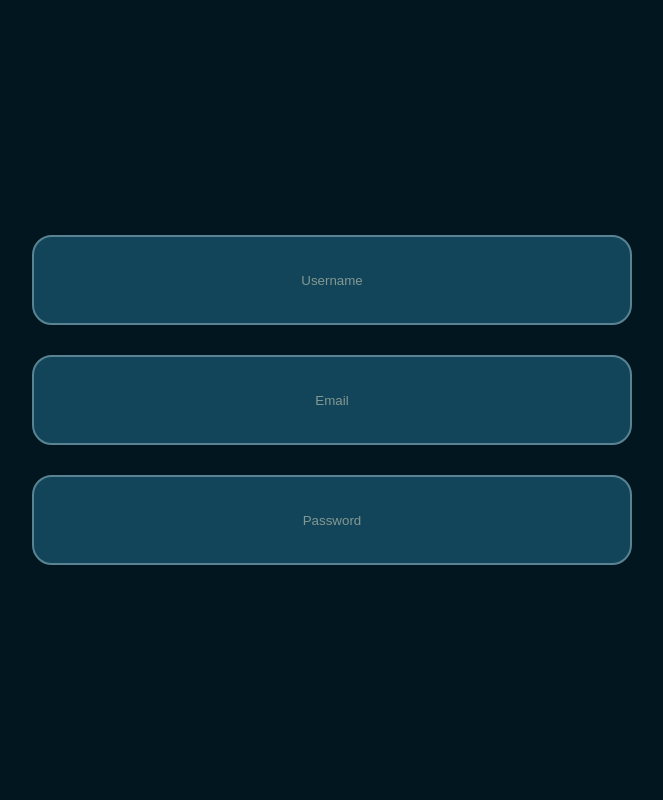
After one commit to SquishySlush/rummy, a Flask app: page /SignUp in a window 1280 px wide. The commit adds this page. Shown: the whole page, without its empty margins (308-971 px from the left). Run offline with Flask 3, Linux system fonts and the light colour scheme; parts of the project's set-up code (start-up, migrations or seed data) failed here and were passed over.

Commit message:
updated shit

```diff
--- a/FrontEnd/Static/Styles.css
+++ b/FrontEnd/Static/Styles.css
@@ -2,4 +2,111 @@ body {
     margin: 0;
     font-family: montserrat, sans-serif;
     background-color: #01161E;
+    text-align: center;
+    display: flex;
+    flex-direction: column;
+    height: 100vh;
 }
+
+.button{
+    margin: 15px;
+    border: 2px solid #598392;
+    border-radius: 20px;
+
+    background-color: #124559;
+    color: #E6E1C5;
+    font-family: Arial, Helvetica, sans-serif;
+    text-align: center;
+
+    transition: 0.2s;
+}
+
+.button:hover {
+    transform: scale(1.05);
+    color:  #ffffff;
+}
+
+.button:active {
+    transform: scale(1);
+    transition: 0.1s;
+    background-color: #4388a4;
+}
+
+.small-button {
+    width: 200px;
+    height: 60px;
+    font-size: 20px;
+}
+
+.menu-button{
+    width: 488px;
+    height: 91px;
+    font-size: 48px;
+}
+
+.field {
+    height: 90px;
+    width: 600px;
+    color: #E6E1C5;
+}
+
+.field::placeholder {
+    color: #E6E1C588;
+}
+
+.top-bar {
+    display: flex;
+
+    justify-content: flex-end;
+    align-items: flex-start;
+}
+
+.bottom-bar {
+    display: flex;
+
+    justify-content: flex-end;
+    align-items: flex-end;
+}
+
+.main-content {
+    display: flex;
+    flex: 1;
+    flex-direction: column;
+
+    justify-content: center;
+    align-items: center;
+
+}
+
+.logo {
+    width: 450px;
+    height: 400px;
+}
+
+.switch input {
+    display: none;
+}
+
+.toggle-track {
+    width: 121px;
+    height: 50px;
+    background-color: #4388a4;
+    border: 2px solid #00212D;
+    border-radius: 20px;
+    display: inline-block;
+    position: relative;
+    cursor: pointer;
+}
+
+.toggle-track::before {
+    content: "";
+    width: 44px;
+    height: 44px;
+    background-color: #00212D;
+    border: 2px solid #598392;
+    border-radius: 50%;
+    position: absolute;
+    transition: 0.1s;
+    top: 3px;
+    left: 3px;
+}
--- /dev/null
+++ b/FrontEnd/Templates/SignUp.html
@@ -0,0 +1,15 @@
+<html lang="en">
+    <head>
+        <meta charset="UTF-8">
+        <meta name="viewport" content="width=device-width, initial-scale=1.0">
+        <title>Sign Up</title>
+        <link rel="stylesheet" href="{{ url_for('static', filename='Styles.css') }}">
+    </head>
+    <body>
+        <div class="main-content">
+            <img class = "sign-up-logo" src="" alt="">
+            <input class="button field" type="text" placeholder="Username">
+            <input class="button field" type="text" placeholder="Email">
+            <input class="button field" type="text" placeholder="Password">
+        </div>
+    </body>
--- a/Flask/auth_routes.py
+++ b/FrontEnd/auth_routes.py
@@ -1,7 +1,7 @@
 
 
 from flask import Blueprint, request, jsonify, session
-from auth_decorators import registered_only
+from FrontEnd.auth_decorators import registered_only
 
 auth_blueprint = Blueprint("auth", __name__)
 
--- a/Flask/game_routes.py
+++ b/FrontEnd/game_routes.py
@@ -1,7 +1,7 @@
 
 from flask import Blueprint, request, jsonify, session
-from auth_decorators import registered_only
-from game_decorators import in_game, not_in_game
+from FrontEnd.auth_decorators import registered_only
+from FrontEnd.game_decorators import in_game, not_in_game
 
 game_blueprint = Blueprint("game", __name__)
 
--- a/Flask/social_routes.py
+++ b/FrontEnd/social_routes.py
@@ -1,5 +1,5 @@
 from flask import Blueprint, request, jsonify, session
-from auth_decorators import registered_only
+from FrontEnd.auth_decorators import registered_only
 
 social_blueprint = Blueprint("social", __name__)
 
--- a/SQLConnections/DBConnections.py
+++ b/SQLConnections/DBConnections.py
@@ -5,7 +5,8 @@ Created on Fri Apr 10 15:09:13 2026
 @author: Faisal Mustafa
 """
 
-import mysql.connector
+import mysql
+
 
 class dbconnection:
     def __init__(self):
--- a/Flask/app.py
+++ b/app.py
@@ -5,17 +5,17 @@ Created on Sat Apr 11 19:14:09 2026
 @author: Faisal Mustafa
 """
 
-from flask import Flask
+from flask import Flask, render_template
 from flask_socketio import SocketIO
 from game_logic.GameService import GameService
 from SQLConnections.DatabaseService import DatabaseService
 
-from auth_routes import auth_blueprint, auth_routes
-from game_routes import game_blueprint, game_routes
-from social_routes import social_blueprint, social_routes
+from FrontEnd.auth_routes import auth_blueprint, auth_routes
+from FrontEnd.game_routes import game_blueprint, game_routes
+from FrontEnd.social_routes import social_blueprint, social_routes
 
-from game_events import game_events
-from social_events import social_events
+from FrontEnd.game_events import game_events
+from FrontEnd.social_events import social_events
 
 def create_app():
     app = Flask(__name__)
@@ -37,6 +37,14 @@ def create_app():
     game_events(socketio, game_service)
     social_events(socketio, game_service)
 
+    @app.route("/")
+    def home_page():
+        return render_template("MainMenu.html")
+
+    @app.route("/SignUp")
+    def signup_page():
+        return render_template("SignUp.html")
+
     return app, socketio
 
 app, socketio = create_app()
--- a/game_logic/GameService.py
+++ b/game_logic/GameService.py
@@ -6,9 +6,9 @@ Created on Sat Apr 11 19:14:42 2026
 """
 
 import uuid
-from game_state import GameState, GameStatus
-from player import Player
-from hand import Hand
+from game_logic.game_state import GameState, GameStatus
+from game_logic.player import Player
+from game_logic.hand import Hand
 
 
 class GameService:
```
Also changed, not shown: FrontEnd/Templates/MainMenu.html (+12 -13 lines), SQLConnections/DatabaseService.py (+5 -5 lines), game_logic/game_state.py (+6 -6 lines), FrontEnd/__init__.py (added), FrontEnd/auth_decorators.py (renamed from Flask/auth_decorators.py), FrontEnd/game_decorators.py (renamed from Flask/game_decorators.py), FrontEnd/game_events.py (renamed from Flask/game_events.py), FrontEnd/social_events.py (renamed from Flask/social_events.py).
